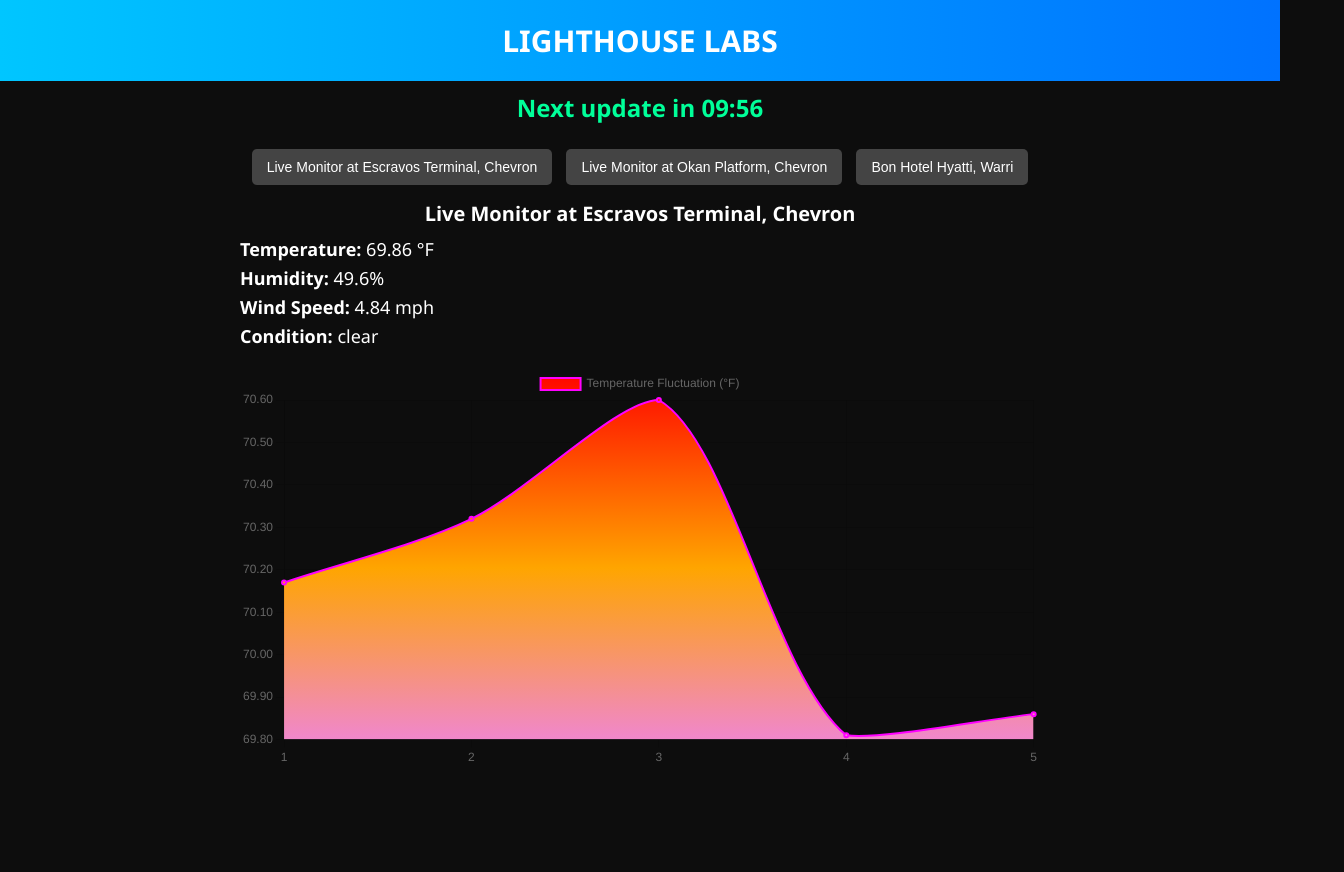
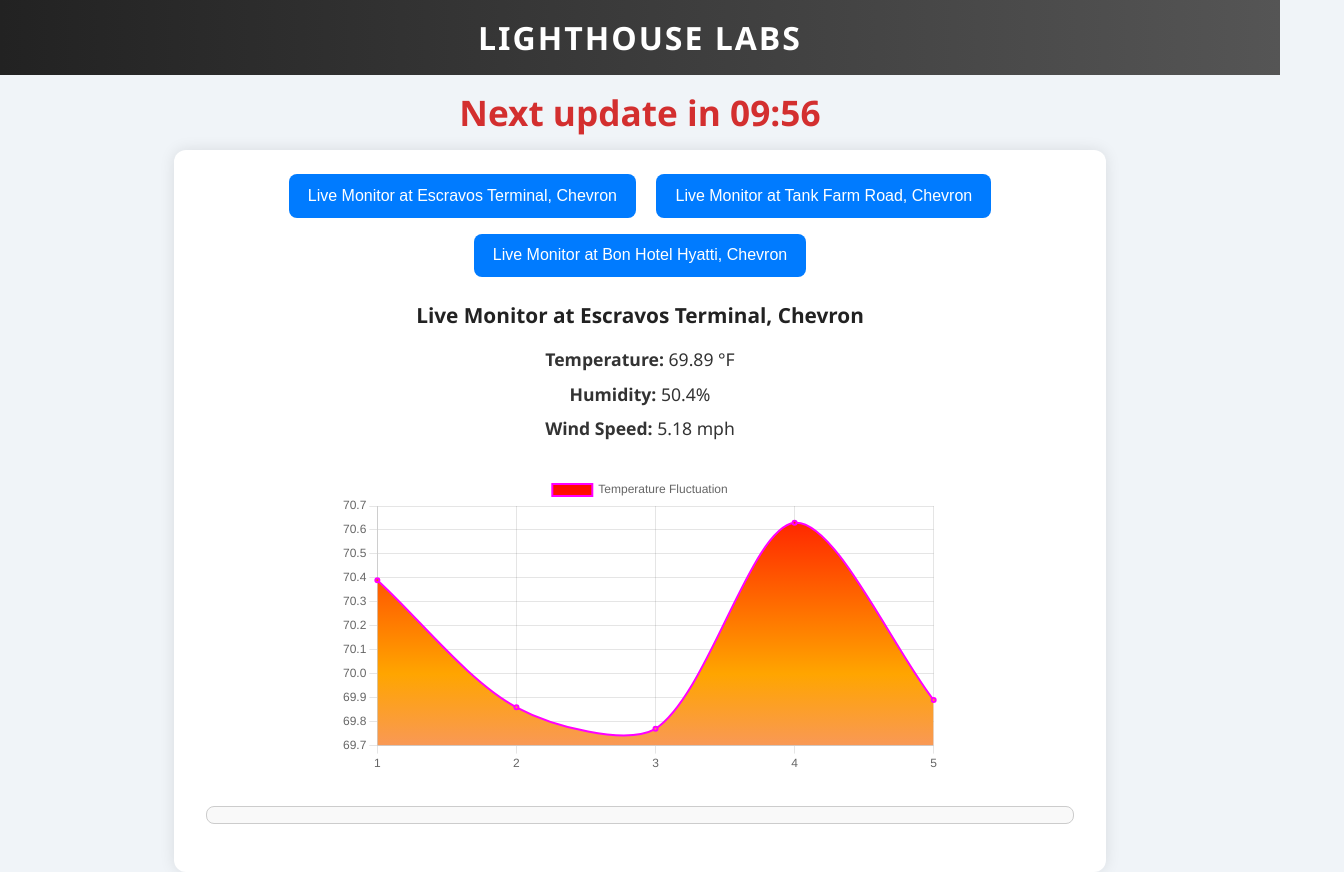
Before and after one commit to LIGHTLABS-CO/Chemical-safety-app, a plain HTML site: page Index.html in a window 1280 px wide. Shown: the whole page, 1344 px wide, since content can reach past the window. Before the commit the page ends 800 px from the top, so only its background shows below. Drawn offline with nearby package versions, Linux system fonts and the light colour scheme; no server answers; a web font is replaced by a local one.

Commit message:
Update Index.html

```diff
--- a/Index.html
+++ b/Index.html
@@ -1,60 +1,97 @@
-<!DOCTYPE html>
-<html lang="en">
+<!DOCTYPE html><html lang="en">
 <head>
   <meta charset="UTF-8" />
-  <meta name="viewport" content="width=device-width, initial-scale=1.0"/>
-  <title>Live Weather Monitor</title>
+  <meta name="viewport" content="width=device-width, initial-scale=1.0" />
+  <title>Live Monitor | Lighthouse Labs</title>
+  <link rel="stylesheet" href="https://fonts.googleapis.com/css2?family=Segoe+UI&display=swap">
   <script src="https://cdn.jsdelivr.net/npm/chart.js"></script>
   <style>
     body {
-      font-family: 'Segoe UI', sans-serif;
-      background-color: #0d0d0d;
-      color: #ffffff;
       margin: 0;
+      font-family: 'Segoe UI', Tahoma, Geneva, Verdana, sans-serif;
+      background-color: #f0f4f8;
+      color: #333;
       padding: 0;
     }
     .banner {
-      background: linear-gradient(to right, #00c6ff, #0072ff);
+      background: linear-gradient(to right, #222, #555);
+      color: white;
+      font-size: 2rem;
+      padding: 1rem;
       text-align: center;
-      padding: 20px;
-      font-size: 30px;
       font-weight: bold;
-      color: white;
+      letter-spacing: 2px;
     }
     .countdown-timer {
+      font-size: 2rem;
+      font-weight: bold;
+      color: #d32f2f;
       text-align: center;
-      font-size: 24px;
-      font-weight: bold;
-      margin-top: 10px;
-      color: #00ff99;
+      margin: 1rem 0;
+      animation: pulse 2s infinite;
+    }
+    @keyframes pulse {
+      0% { transform: scale(1); opacity: 0.7; }
+      50% { transform: scale(1.1); opacity: 1; }
+      100% { transform: scale(1); opacity: 0.7; }
     }
     .container {
-      max-width: 800px;
+      max-width: 900px;
       margin: auto;
-      padding: 20px;
+      background: white;
+      border-radius: 12px;
+      box-shadow: 0 0 15px rgba(0,0,0,0.1);
+      padding: 1rem;
     }
     button {
-      margin: 5px;
-      padding: 10px 15px;
-      font-size: 14px;
-      cursor: pointer;
-      background: #444;
+      margin: 0.5rem;
+      padding: 0.8rem 1.2rem;
+      background-color: #007bff;
       color: white;
       border: none;
-      border-radius: 5px;
+      border-radius: 8px;
+      font-size: 1rem;
+      cursor: pointer;
+    }
+    button:hover {
+      background-color: #0056b3;
     }
     #base-name {
       text-align: center;
-      font-size: 20px;
-      margin: 10px 0;
+      font-size: 1.3rem;
+      margin: 1rem 0;
       font-weight: bold;
+      color: #222;
+    }
+    #weather, #forecast {
+      margin-top: 1rem;
+      text-align: center;
+      line-height: 1.6;
     }
     .data-point {
-      margin: 5px 0;
-      font-size: 18px;
+      font-size: 1.1rem;
+      margin: 0.4rem auto;
     }
-    canvas {
-      margin-top: 20px;
+    canvas#tempChart {
+      display: block;
+      margin: 2rem auto;
+      max-width: 100%;
+      height: 300px;
+    }
+    .log-panel {
+      max-height: 200px;
+      overflow-y: auto;
+      background: #f9f9f9;
+      border: 1px solid #ccc;
+      border-radius: 8px;
+      padding: 0.5rem 1rem;
+      margin: 2rem 1rem;
+      font-size: 0.9rem;
+    }
+    .log-entry {
+      margin-bottom: 0.5rem;
+      border-bottom: 1px solid #eee;
+      padding-bottom: 0.3rem;
     }
   </style>
 </head>
@@ -63,26 +100,29 @@
   <div class="countdown-timer" id="countdown">Next update in 10:00</div>
   <div class="container">
     <div style="text-align: center;">
-      <button onclick="switchBase('Escravos Terminal')">Live Monitor at Escravos Terminal, Chevron</button>
-      <button onclick="switchBase('Okan Platform')">Live Monitor at Okan Platform, Chevron</button>
-      <button onclick="switchBase('Bon Hotel Hyatti, Warri')">Bon Hotel Hyatti, Warri</button>
+      <button onclick="switchBase('Escravos Terminal, Chevron')">Live Monitor at Escravos Terminal, Chevron</button>
+      <button onclick="switchBase('Tank Farm Road, Chevron')">Live Monitor at Tank Farm Road, Chevron</button>
+      <button onclick="switchBase('Bon Hotel Hyatti, Warri')">Live Monitor at Bon Hotel Hyatti, Chevron</button>
     </div>
     <div id="base-name">Live Monitor at Escravos Terminal, Chevron</div>
     <div id="weather"></div>
     <canvas id="tempChart"></canvas>
+    <div class="log-panel" id="log"></div>
   </div>
-
+  <audio id="ambient" src="https://actions.google.com/sounds/v1/ambiences/countryside_day.ogg" loop></audio>
   <script>
-    let base = 'Escravos Terminal';
+    let base = 'Escravos Terminal, Chevron';
     let countdown = 600;
     let chart;
     let temperatureData = [];
+    let fluctuatedTemp = 70, fluctuatedHumidity = 50, fluctuatedWind = 5;
+    let realTemp = 70, realHumidity = 50, realWind = 5;
     const ctx = document.getElementById('tempChart').getContext('2d');
-
-    function switchBase(newBase) {
+    const ambientSound = document.getElementById('ambient');
+    ambientSound.volume = 0.2;
+    ambientSound.play();function switchBase(newBase) {
   base = newBase;
-      document.getElementById('base-name').innerText =
-        newBase.includes("Chevron") ? `Live Monitor at ${newBase}, Chevron` : newBase;
+  document.getElementById('base-name').innerText = 'Live Monitor at ' + newBase;
   fetchWeather();
 }
 
@@ -97,21 +137,46 @@
   }
 }
 
-    function initializeChart() {
-      const gradient = ctx.createLinearGradient(0, 0, 0, 400);
-      gradient.addColorStop(0, 'red');
-      gradient.addColorStop(0.5, 'orange');
-      gradient.addColorStop(1, 'violet');
+async function fetchWeather() {
+  const url = `https://api.openweathermap.org/data/2.5/weather?q=Warri,NG&appid=7ce545e8426a719062d9f8a7795d1e56&units=imperial`;
+  const response = await fetch(url);
+  const data = await response.json();
 
+  realTemp = data.main.temp;
+  realHumidity = data.main.humidity;
+  realWind = data.wind.speed;
+  const weather = data.weather[0].description;
+
+  logData(realTemp, realHumidity, realWind, weather);
+}
+
+function fluctuateValues() {
+  fluctuatedTemp = (realTemp + (Math.random() * 1.5 - 0.7)).toFixed(2);
+  fluctuatedHumidity = (realHumidity + (Math.random() * 2 - 1)).toFixed(1);
+  fluctuatedWind = (realWind + (Math.random() * 1.5 - 0.5)).toFixed(2);
+
+  document.getElementById('weather').innerHTML = `
+    <div class="data-point"><strong>Temperature:</strong> ${fluctuatedTemp} °F</div>
+    <div class="data-point"><strong>Humidity:</strong> ${fluctuatedHumidity}%</div>
+    <div class="data-point"><strong>Wind Speed:</strong> ${fluctuatedWind} mph</div>
+  `;
+
+  temperatureData.push(fluctuatedTemp);
+  if (temperatureData.length > 20) temperatureData.shift();
+  updateChart();
+}
+
+function updateChart() {
+  if (!chart) {
     chart = new Chart(ctx, {
       type: 'line',
       data: {
         labels: Array.from({ length: temperatureData.length }, (_, i) => i + 1),
         datasets: [{
-            label: 'Temperature Fluctuation (°F)',
+          label: 'Temperature Fluctuation',
           data: temperatureData,
           borderColor: 'rgba(255,0,255,1)',
-            backgroundColor: gradient,
+          backgroundColor: getGradient(),
           fill: true,
           tension: 0.3,
           pointRadius: 2,
@@ -120,63 +185,38 @@
       },
       options: {
         animation: false,
+        responsive: true,
         scales: {
-            y: {
-              beginAtZero: false
-            }
+          y: { beginAtZero: false }
         }
       }
     });
-    }
-
-    function updateChartData(newTemp) {
-      temperatureData.push(newTemp);
-      if (temperatureData.length > 20) temperatureData.shift();
+  } else {
     chart.data.labels = Array.from({ length: temperatureData.length }, (_, i) => i + 1);
     chart.data.datasets[0].data = temperatureData;
     chart.update();
   }
-
-    async function fetchWeather() {
-      const url = `https://api.openweathermap.org/data/2.5/weather?q=Warri,NG&appid=7ce545e8426a719062d9f8a7795d1e56&units=imperial`;
-      const response = await fetch(url);
-      const data = await response.json();
-
-      const temp = data.main.temp;
-      const humidity = data.main.humidity;
-      const windSpeed = data.wind.speed;
-      const condition = data.weather[0].description;
-
-      document.getElementById('weather').setAttribute('data-base-temp', temp);
-      document.getElementById('weather').setAttribute('data-base-humidity', humidity);
-      document.getElementById('weather').setAttribute('data-base-wind', windSpeed);
-      document.getElementById('weather').setAttribute('data-condition', condition);
 }
 
-    function fluctuateDisplay() {
-      const baseTemp = parseFloat(document.getElementById('weather').getAttribute('data-base-temp')) || 70;
-      const baseHumidity = parseFloat(document.getElementById('weather').getAttribute('data-base-humidity')) || 50;
-      const baseWind = parseFloat(document.getElementById('weather').getAttribute('data-base-wind')) || 5;
-      const condition = document.getElementById('weather').getAttribute('data-condition') || 'clear';
-
-      const fluctuatedTemp = (baseTemp + (Math.random() * 1.5 - 0.5)).toFixed(2);
-      const fluctuatedHumidity = (baseHumidity + (Math.random() * 2 - 1)).toFixed(1);
-      const fluctuatedWind = (baseWind + (Math.random() * 0.5 - 0.2)).toFixed(2);
-
-      document.getElementById('weather').innerHTML = `
-        <div class="data-point"><strong>Temperature:</strong> ${fluctuatedTemp} °F</div>
-        <div class="data-point"><strong>Humidity:</strong> ${fluctuatedHumidity}%</div>
-        <div class="data-point"><strong>Wind Speed:</strong> ${fluctuatedWind} mph</div>
-        <div class="data-point"><strong>Condition:</strong> ${condition}</div>
-      `;
-
-      updateChartData(fluctuatedTemp);
+function getGradient() {
+  const gradient = ctx.createLinearGradient(0, 0, 0, 400);
+  gradient.addColorStop(0, 'red');
+  gradient.addColorStop(0.5, 'orange');
+  gradient.addColorStop(1, 'violet');
+  return gradient;
 }
 
-    initializeChart();
+function logData(temp, hum, wind, condition) {
+  const log = document.getElementById('log');
+  const time = new Date().toLocaleTimeString();
+  const entry = `<div class="log-entry">[${time}] Temp: ${temp} °F | Hum: ${hum}% | Wind: ${wind} mph | Cond: ${condition}</div>`;
+  log.innerHTML = entry + log.innerHTML;
+}
+
 fetchWeather();
 setInterval(updateCountdown, 1000);
-    setInterval(fluctuateDisplay, 1000);
+setInterval(fluctuateValues, 1000);
+
   </script>
 </body>
 </html>
```
Lines whose indentation alone changed are shown as unchanged.
